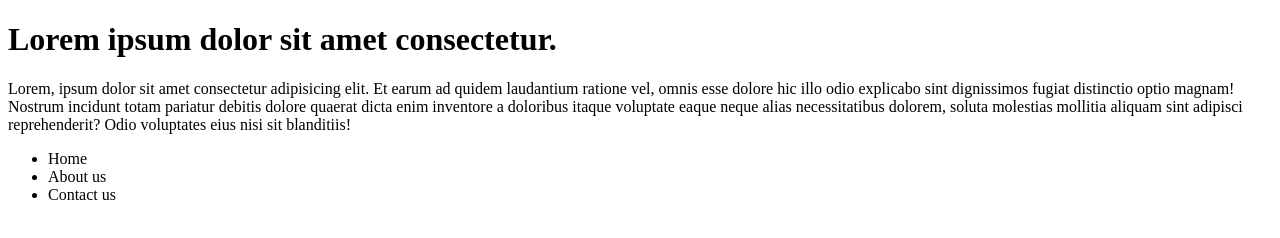
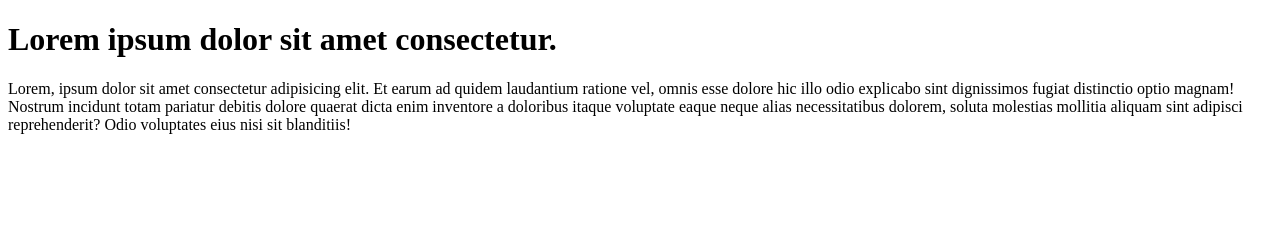
Before and after one commit to igeert81/learn-git, a plain HTML site: page index.html in a window 1280 px wide. Drawn offline with Linux system fonts and the light colour scheme.

Commit message:
remove list

```diff
--- a/index.html
+++ b/index.html
@@ -14,11 +14,6 @@
         debitis dolore quaerat dicta enim inventore a doloribus itaque voluptate eaque neque alias necessitatibus
         dolorem, soluta molestias mollitia aliquam sint adipisci reprehenderit? Odio voluptates eius nisi sit
         blanditiis!</p>
-    <ul>
-        <li>Home</li>
-        <li>About us</li>
-        <li>Contact us</li>
-    </ul>
 </body>
 
 </html>
```
